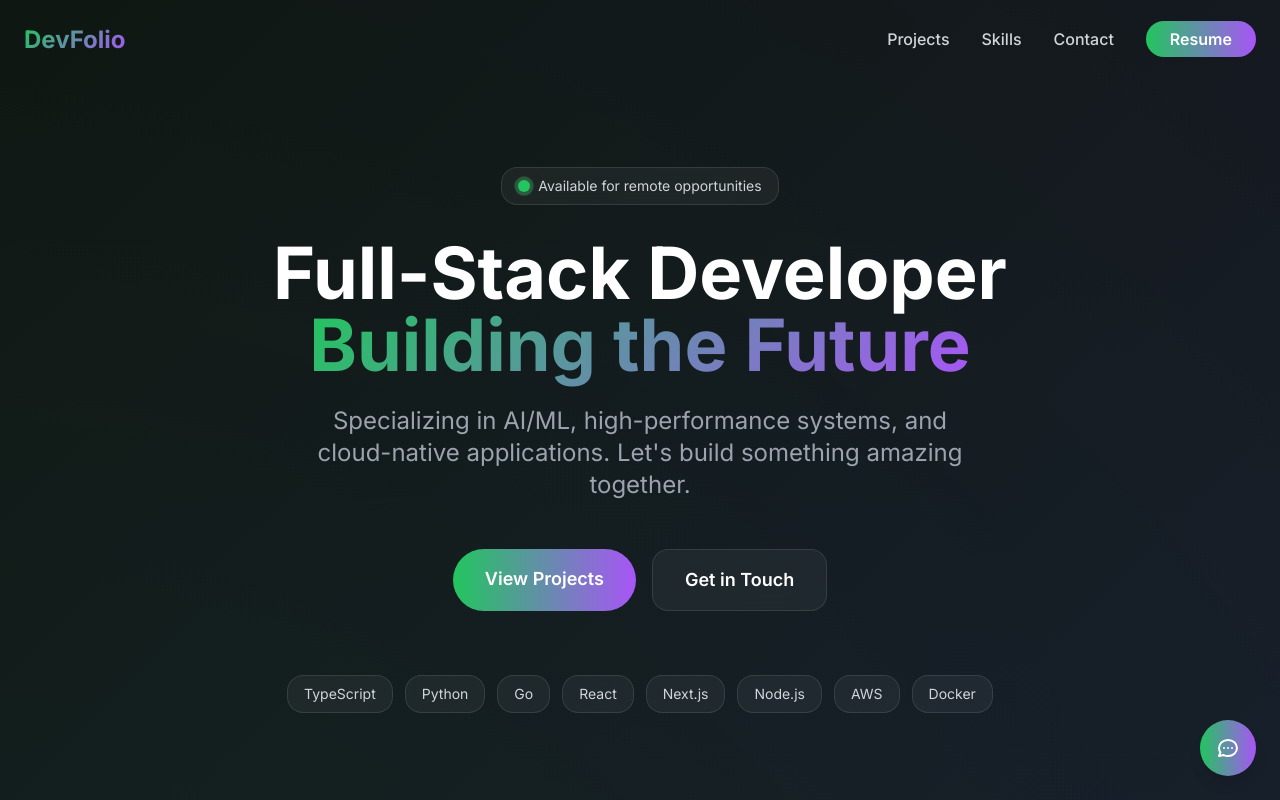
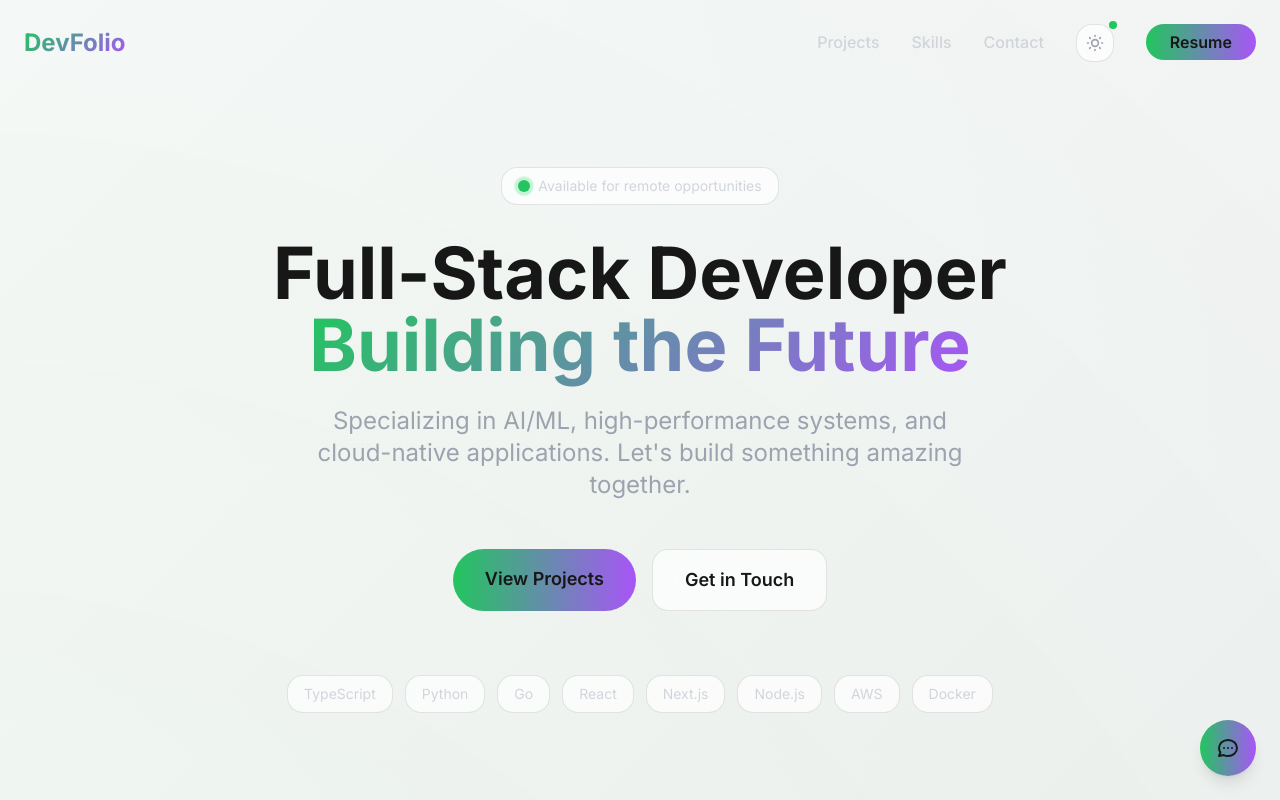
Before and after one commit to edycutjong/portfolio-full, a Next.js app in the folder apps/devfolio-web/: page / in a window 1280 px wide. Shown: the top 800 px of the page. Built offline with nearby package versions, Linux system fonts and the light colour scheme.

Commit message:
feat(web): Add dark/light mode toggle with system preference detection (#2)
- Create ThemeProvider with localStorage persistence
- Add ThemeToggle component with sun/moon icons
- Add light theme CSS variables in globals.css
- Auto-detect system preference (dark/light)
- Build verified successful

```diff
--- a/apps/devfolio-web/src/app/globals.css
+++ b/apps/devfolio-web/src/app/globals.css
@@ -2,11 +2,48 @@
 @tailwind components;
 @tailwind utilities;
 
-:root {
+/* Dark theme (default) */
+:root,
+.dark {
   --background: #0f0f0f;
   --foreground: #ffffff;
   --glass-bg: rgba(255, 255, 255, 0.05);
   --glass-border: rgba(255, 255, 255, 0.1);
+  --card-bg: rgba(255, 255, 255, 0.05);
+  --muted: #9ca3af;
+  --accent: #22c55e;
+  --accent-secondary: #a855f7;
+}
+
+/* Light theme */
+.light {
+  --background: #fafafa;
+  --foreground: #171717;
+  --glass-bg: rgba(0, 0, 0, 0.02);
+  --glass-border: rgba(0, 0, 0, 0.08);
+  --card-bg: rgba(0, 0, 0, 0.03);
+  --muted: #6b7280;
+  --accent: #16a34a;
+  --accent-secondary: #9333ea;
+}
+
+.light body {
+  background: linear-gradient(135deg, #fafafa 0%, #f0f0f0 50%, #fafafa 100%);
+}
+
+.light .glass {
+  background: rgba(255, 255, 255, 0.7);
+  border-color: rgba(0, 0, 0, 0.1);
+}
+
+.light .glass-card {
+  background: linear-gradient(135deg, rgba(255, 255, 255, 0.9), rgba(255, 255, 255, 0.7));
+  border-color: rgba(0, 0, 0, 0.08);
+}
+
+.light .gradient-bg::before {
+  background: radial-gradient(circle at 25% 25%, rgba(34, 197, 94, 0.05) 0%, transparent 50%),
+    radial-gradient(circle at 75% 75%, rgba(168, 85, 247, 0.05) 0%, transparent 50%);
 }
 
 * {
@@ -80,10 +117,12 @@ body {
 }
 
 @keyframes float {
+
   0%,
   100% {
     transform: translate(0, 0);
   }
+
   50% {
     transform: translate(-5%, -5%);
   }
--- a/apps/devfolio-web/src/app/layout.tsx
+++ b/apps/devfolio-web/src/app/layout.tsx
@@ -1,12 +1,13 @@
 import type { Metadata } from 'next'
 import './globals.css'
+import { ThemeProvider } from '@/components/ThemeProvider'
 
 export const metadata: Metadata = {
   title: 'DevFolio | Full-Stack Developer Portfolio',
   description:
     'AI-powered developer portfolio showcasing expertise in TypeScript, Go, Python, and modern cloud architecture.',
   keywords: ['developer', 'portfolio', 'full-stack', 'ai', 'typescript', 'go', 'python'],
-  authors: [{ name: 'Developer' }],
+  authors: [{ name: 'Edy Cu' }],
   openGraph: {
     title: 'DevFolio | Full-Stack Developer Portfolio',
     description: 'AI-powered developer portfolio with interactive chatbot',
@@ -17,14 +18,16 @@ export const metadata: Metadata = {
 
 export default function RootLayout({ children }: { children: React.ReactNode }) {
   return (
-    <html lang="en">
+    <html lang="en" suppressHydrationWarning>
       <head>
         <link
           href="https://fonts.googleapis.com/css2?family=Inter:wght@400;500;600;700&display=swap"
           rel="stylesheet"
         />
       </head>
-      <body className="gradient-bg min-h-screen">{children}</body>
+      <body className="gradient-bg min-h-screen">
+        <ThemeProvider>{children}</ThemeProvider>
+      </body>
     </html>
   )
 }
--- a/apps/devfolio-web/src/components/Header.tsx
+++ b/apps/devfolio-web/src/components/Header.tsx
@@ -2,6 +2,7 @@
 
 import Link from 'next/link'
 import { useState, useEffect } from 'react'
+import { ThemeToggle } from './ThemeToggle'
 
 export function Header() {
     const [scrolled, setScrolled] = useState(false)
@@ -43,6 +44,9 @@ export function Header() {
                             </a>
                         </li>
                     ))}
+                    <li>
+                        <ThemeToggle />
+                    </li>
                     <li>
                         <a
                             href="/resume"
--- /dev/null
+++ b/apps/devfolio-web/src/components/ThemeProvider.tsx
@@ -0,0 +1,76 @@
+'use client'
+
+import { createContext, useContext, useEffect, useState } from 'react'
+
+type Theme = 'dark' | 'light' | 'system'
+
+interface ThemeContextType {
+    theme: Theme
+    resolvedTheme: 'dark' | 'light'
+    setTheme: (theme: Theme) => void
+}
+
+const ThemeContext = createContext<ThemeContextType | undefined>(undefined)
+
+export function ThemeProvider({ children }: { children: React.ReactNode }) {
+    const [theme, setTheme] = useState<Theme>('system')
+    const [resolvedTheme, setResolvedTheme] = useState<'dark' | 'light'>('dark')
+
+    useEffect(() => {
+        // Get saved theme from localStorage
+        const saved = localStorage.getItem('theme') as Theme | null
+        if (saved) {
+            setTheme(saved)
+        }
+    }, [])
+
+    useEffect(() => {
+        // Determine resolved theme
+        let resolved: 'dark' | 'light' = 'dark'
+
+        if (theme === 'system') {
+            // Check system preference
+            resolved = window.matchMedia('(prefers-color-scheme: dark)').matches ? 'dark' : 'light'
+        } else {
+            resolved = theme
+        }
+
+        setResolvedTheme(resolved)
+
+        // Apply to document
+        document.documentElement.classList.remove('dark', 'light')
+        document.documentElement.classList.add(resolved)
+
+        // Save to localStorage
+        localStorage.setItem('theme', theme)
+    }, [theme])
+
+    // Listen for system preference changes
+    useEffect(() => {
+        if (theme !== 'system') return
+
+        const mediaQuery = window.matchMedia('(prefers-color-scheme: dark)')
+        const handler = (e: MediaQueryListEvent) => {
+            setResolvedTheme(e.matches ? 'dark' : 'light')
+            document.documentElement.classList.remove('dark', 'light')
+            document.documentElement.classList.add(e.matches ? 'dark' : 'light')
+        }
+
+        mediaQuery.addEventListener('change', handler)
+        return () => mediaQuery.removeEventListener('change', handler)
+    }, [theme])
+
+    return (
+        <ThemeContext.Provider value={{ theme, resolvedTheme, setTheme }}>
+            {children}
+        </ThemeContext.Provider>
+    )
+}
+
+export function useTheme() {
+    const context = useContext(ThemeContext)
+    if (context === undefined) {
+        throw new Error('useTheme must be used within a ThemeProvider')
+    }
+    return context
+}
--- /dev/null
+++ b/apps/devfolio-web/src/components/ThemeToggle.tsx
@@ -0,0 +1,51 @@
+'use client'
+
+import { useTheme } from './ThemeProvider'
+
+export function ThemeToggle() {
+    const { theme, resolvedTheme, setTheme } = useTheme()
+
+    const cycleTheme = () => {
+        if (theme === 'system') {
+            setTheme(resolvedTheme === 'dark' ? 'light' : 'dark')
+        } else if (theme === 'dark') {
+            setTheme('light')
+        } else {
+            setTheme('system')
+        }
+    }
+
+    return (
+        <button
+            onClick={cycleTheme}
+            className="p-2 glass rounded-full text-gray-400 hover:text-white transition-colors"
+            aria-label={`Current theme: ${theme}. Click to switch.`}
+            title={theme === 'system' ? 'System theme' : theme === 'dark' ? 'Dark theme' : 'Light theme'}
+        >
+            {resolvedTheme === 'dark' ? (
+                // Moon icon
+                <svg className="w-5 h-5" fill="none" viewBox="0 0 24 24" stroke="currentColor">
+                    <path
+                        strokeLinecap="round"
+                        strokeLinejoin="round"
+                        strokeWidth={2}
+                        d="M20.354 15.354A9 9 0 018.646 3.646 9.003 9.003 0 0012 21a9.003 9.003 0 008.354-5.646z"
+                    />
+                </svg>
+            ) : (
+                // Sun icon
+                <svg className="w-5 h-5" fill="none" viewBox="0 0 24 24" stroke="currentColor">
+                    <path
+                        strokeLinecap="round"
+                        strokeLinejoin="round"
+                        strokeWidth={2}
+                        d="M12 3v1m0 16v1m9-9h-1M4 12H3m15.364 6.364l-.707-.707M6.343 6.343l-.707-.707m12.728 0l-.707.707M6.343 17.657l-.707.707M16 12a4 4 0 11-8 0 4 4 0 018 0z"
+                    />
+                </svg>
+            )}
+            {theme === 'system' && (
+                <span className="absolute -top-1 -right-1 w-2 h-2 bg-green-500 rounded-full" />
+            )}
+        </button>
+    )
+}
--- a/apps/devfolio-web/tsconfig.json
+++ b/apps/devfolio-web/tsconfig.json
@@ -31,7 +31,8 @@
       "@portfolio/utils": [
         "../../packages/utils/src"
       ]
-    }
+    },
+    "target": "ES2017"
   },
   "include": [
     "next-env.d.ts",
```
